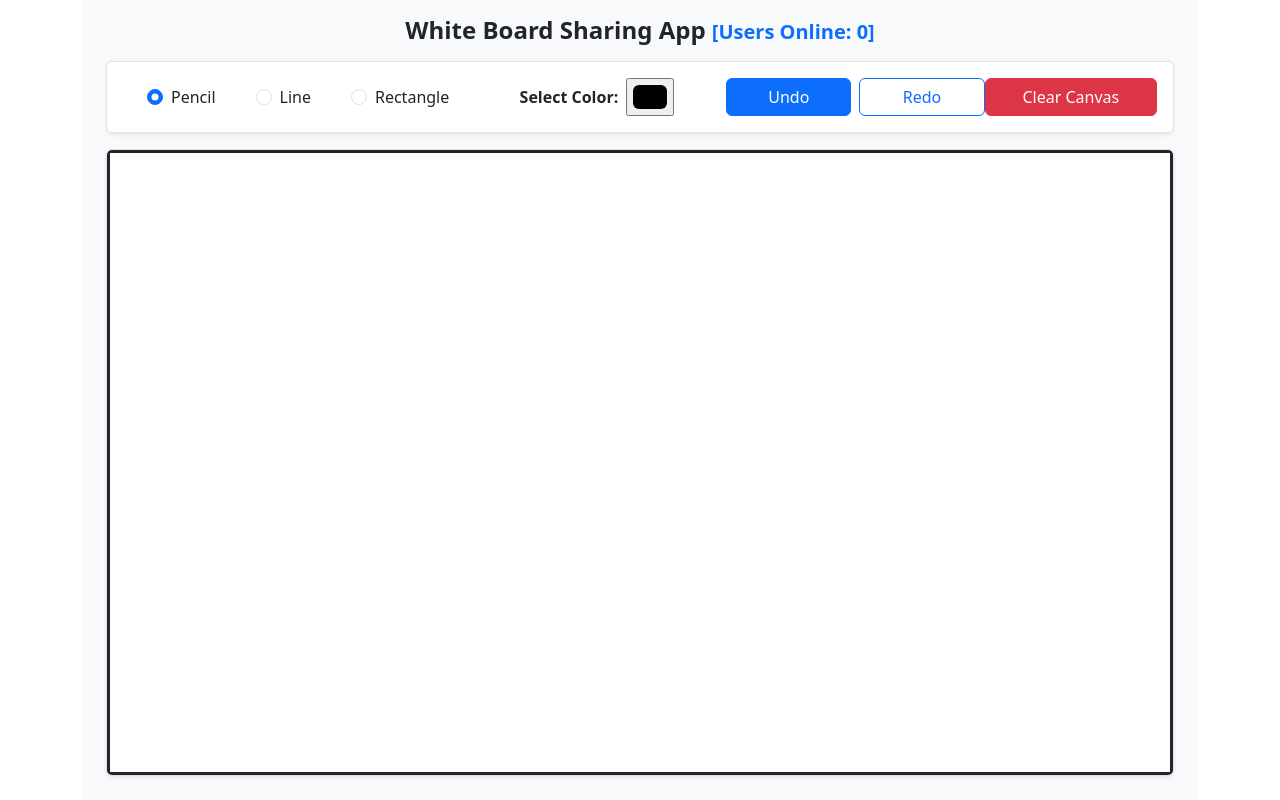
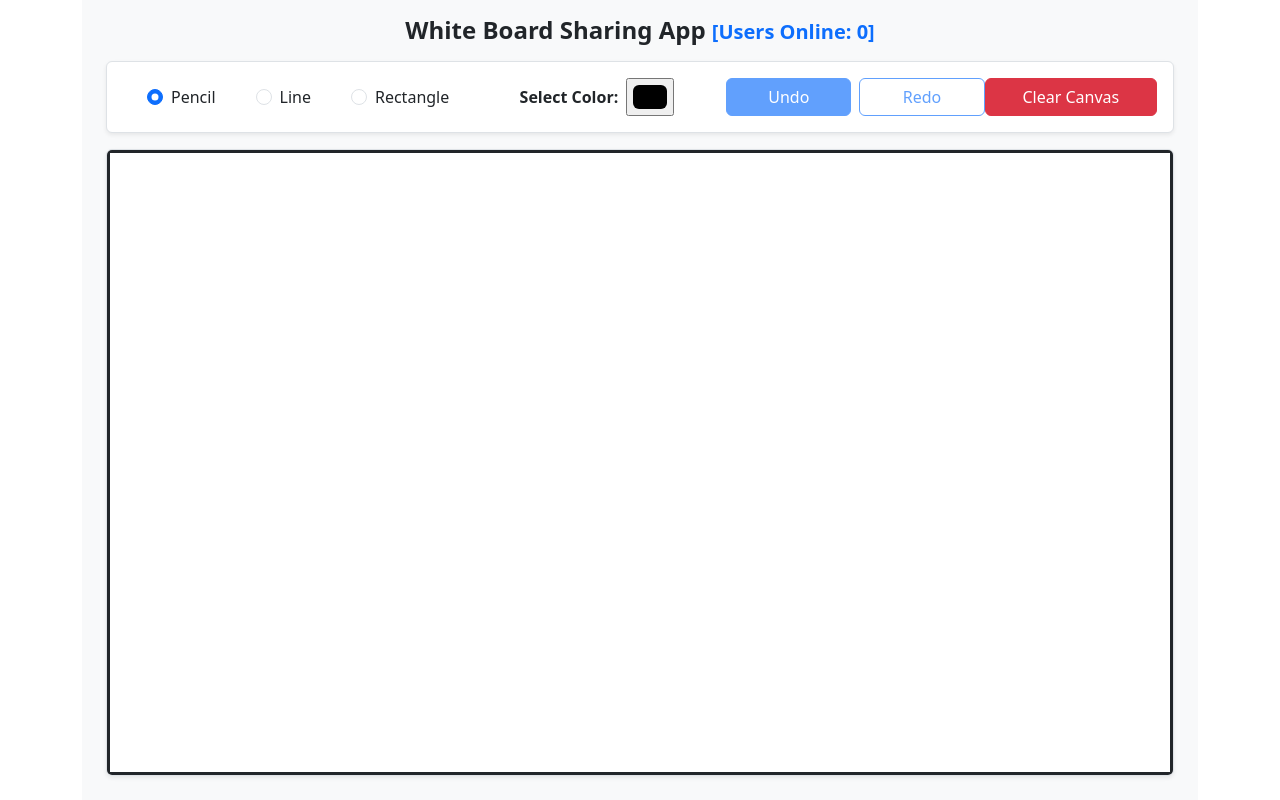
Before and after one commit to PariKothari/SyncBoard, a React app in the folder frontend/: page /1 in a window 1280 px wide. Built offline with nearby package versions, Linux system fonts and the light colour scheme; the HTML template or start-up script is replaced by a standard one.

Commit message:
added undo and redo feature

```diff
--- a/frontend/src/pages/RoomPage/index.jsx
+++ b/frontend/src/pages/RoomPage/index.jsx
@@ -9,6 +9,7 @@ const RoomPage = () => {
   const [color, setColor] = useState("#000000");
   // 1. Added the missing elements state here
   const [elements, setElements] = useState([]);
+  const [history,setHistory]=useState([]);
   const handleClearCanvas=()=>{
     const canvas=canvasRef.current;
     const ctx=canvas.getContext("2d");
@@ -17,6 +18,20 @@ const RoomPage = () => {
 
 
     setElements([]);
+  }
+
+  const undo=()=>{
+    setHistory((prevHistory)=>[...prevHistory,elements[elements.length-1]]);
+    setElements(
+      (prevElements)=>prevElements.slice(0,prevElements.length-1)
+    )
+  }
+  const redo=()=>{
+     setElements((prevElements)=>[...prevElements,history[history.length-1]]);
+    setHistory(
+      (prevHistory)=>prevHistory.slice(0,prevHistory.length-1)
+    )
+
   }
 
   return (
@@ -88,8 +103,8 @@ const RoomPage = () => {
 
         {/* Undo/Redo Controls */}
         <div className="col-md-3 d-flex gap-2 justify-content-center">
-          <button className="btn btn-primary w-100">Undo</button>
-          <button className="btn btn-outline-primary w-100">Redo</button>
+          <button className="btn btn-primary w-100" disabled={elements.length===0} onClick={()=>undo()}>Undo</button>
+          <button className="btn btn-outline-primary w-100" disabled={history.length<1} onClick={()=>redo()}>Redo</button>
         </div>
 
         {/* Management Action */}
```
